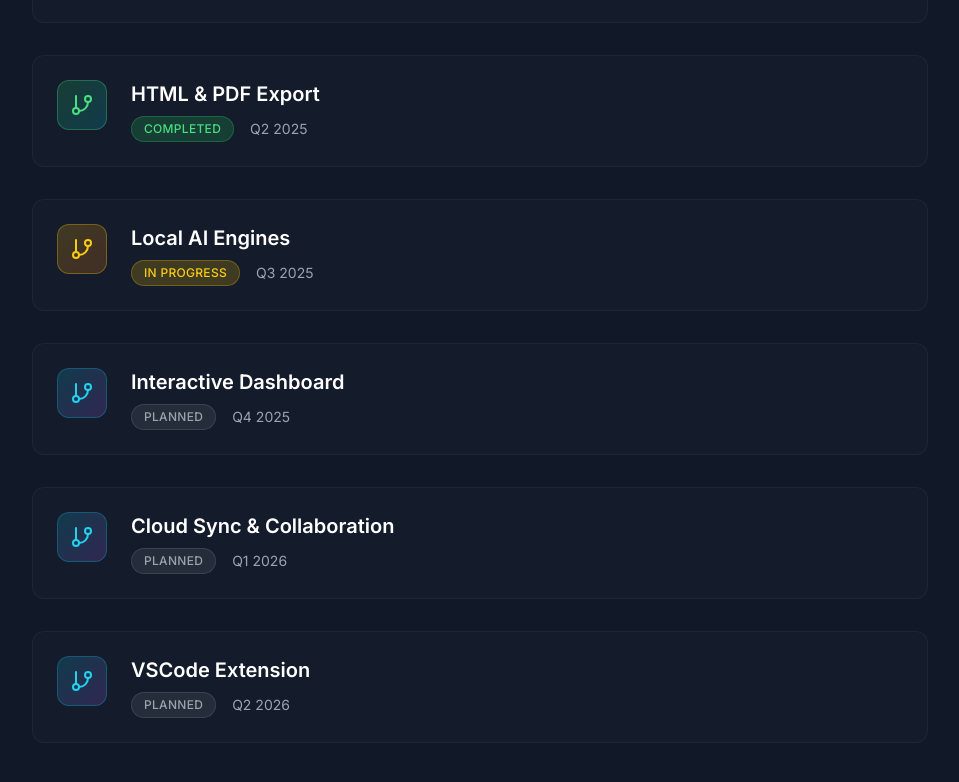
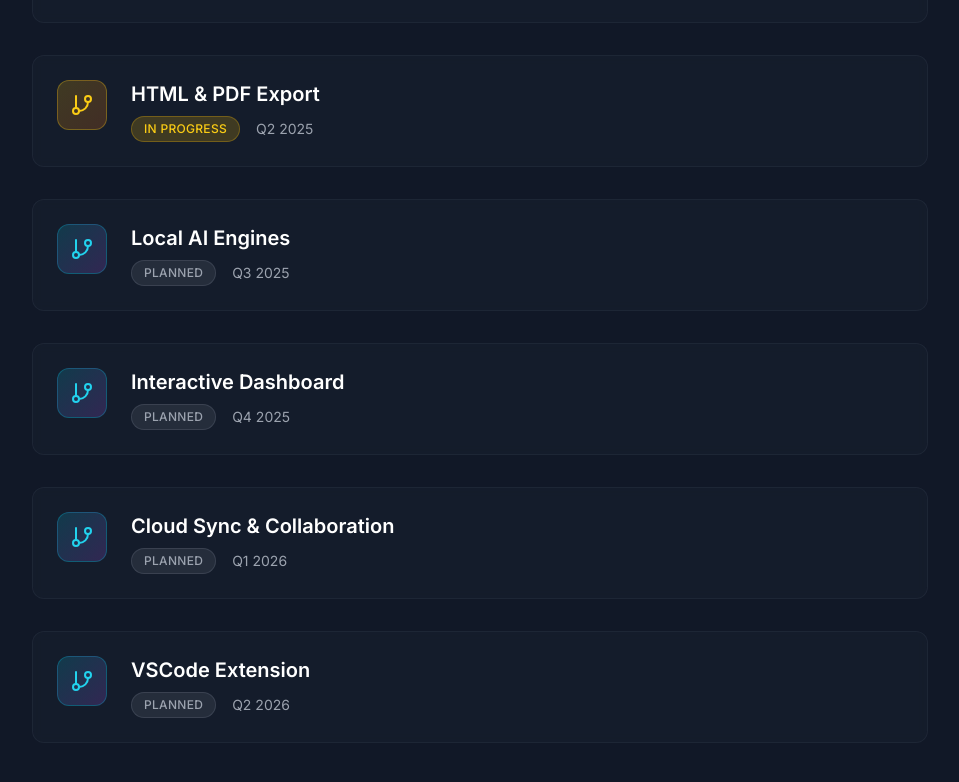
Before and after one commit to anushka157/xplnhub-insight-py, a React (Vite) app: page / in a window 1280 px wide. Shown: the part 3184-3966 px from the top of the page, without its empty margins (160-1119 px from the left). Built offline with nearby package versions, Linux system fonts and the light colour scheme.

Commit message:
Update App.tsx

```diff
--- a/src/App.tsx
+++ b/src/App.tsx
@@ -46,8 +46,8 @@
 
   const roadmapItems = [
 { title: ".insightignore Support", status: "completed", quarter: "Q1 2025" },
-{ title: "HTML & PDF Export", status: "completed", quarter: "Q2 2025" },
-{ title: "Local AI Engines", status: "in-progress", quarter: "Q3 2025" },
+{ title: "HTML & PDF Export", status: "in-progress", quarter: "Q2 2025" },
+{ title: "Local AI Engines", status: "planned", quarter: "Q3 2025" },
 { title: "Interactive Dashboard", status: "planned", quarter: "Q4 2025" },
 { title: "Cloud Sync & Collaboration", status: "planned", quarter: "Q1 2026" },
 { title: "VSCode Extension", status: "planned", quarter: "Q2 2026" }
```
